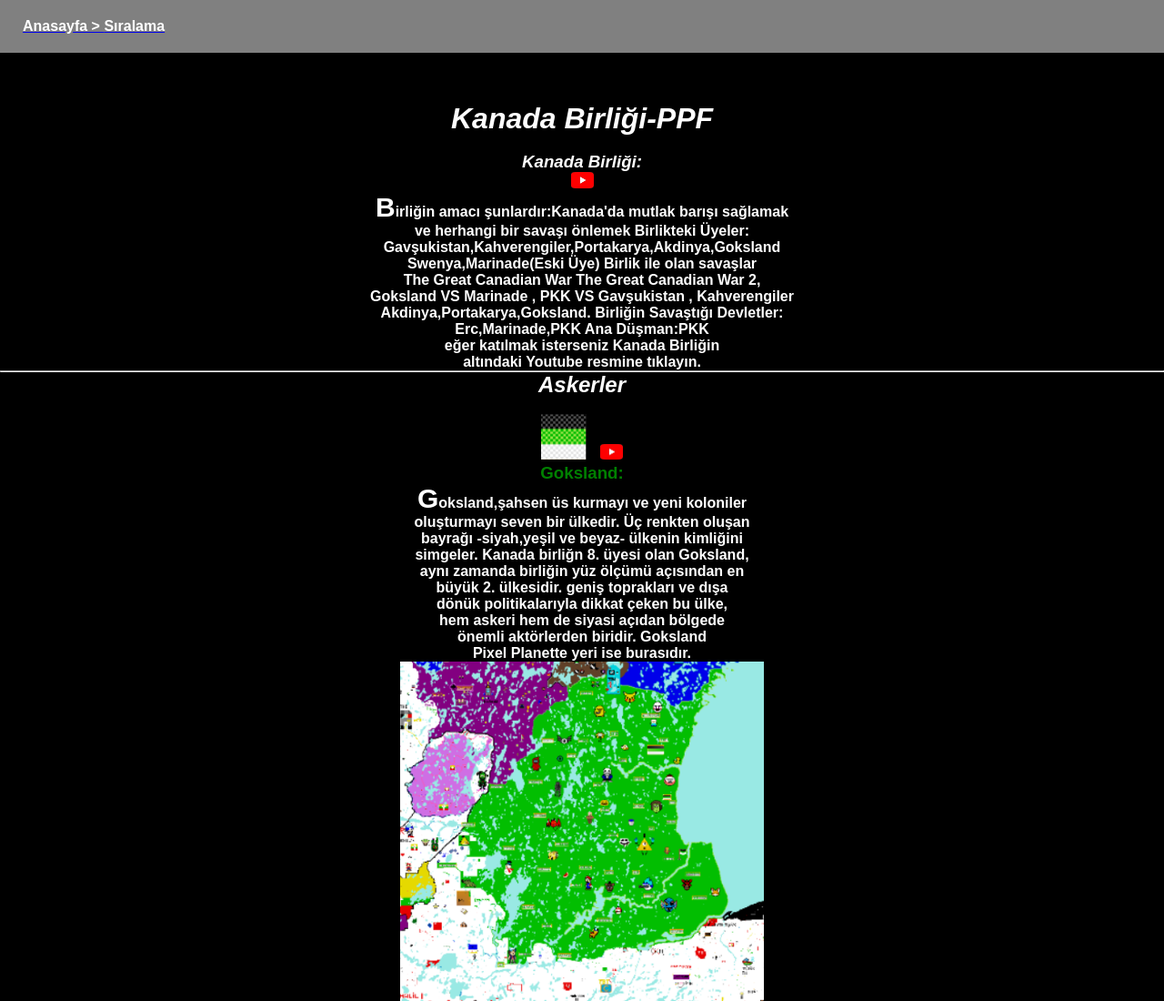
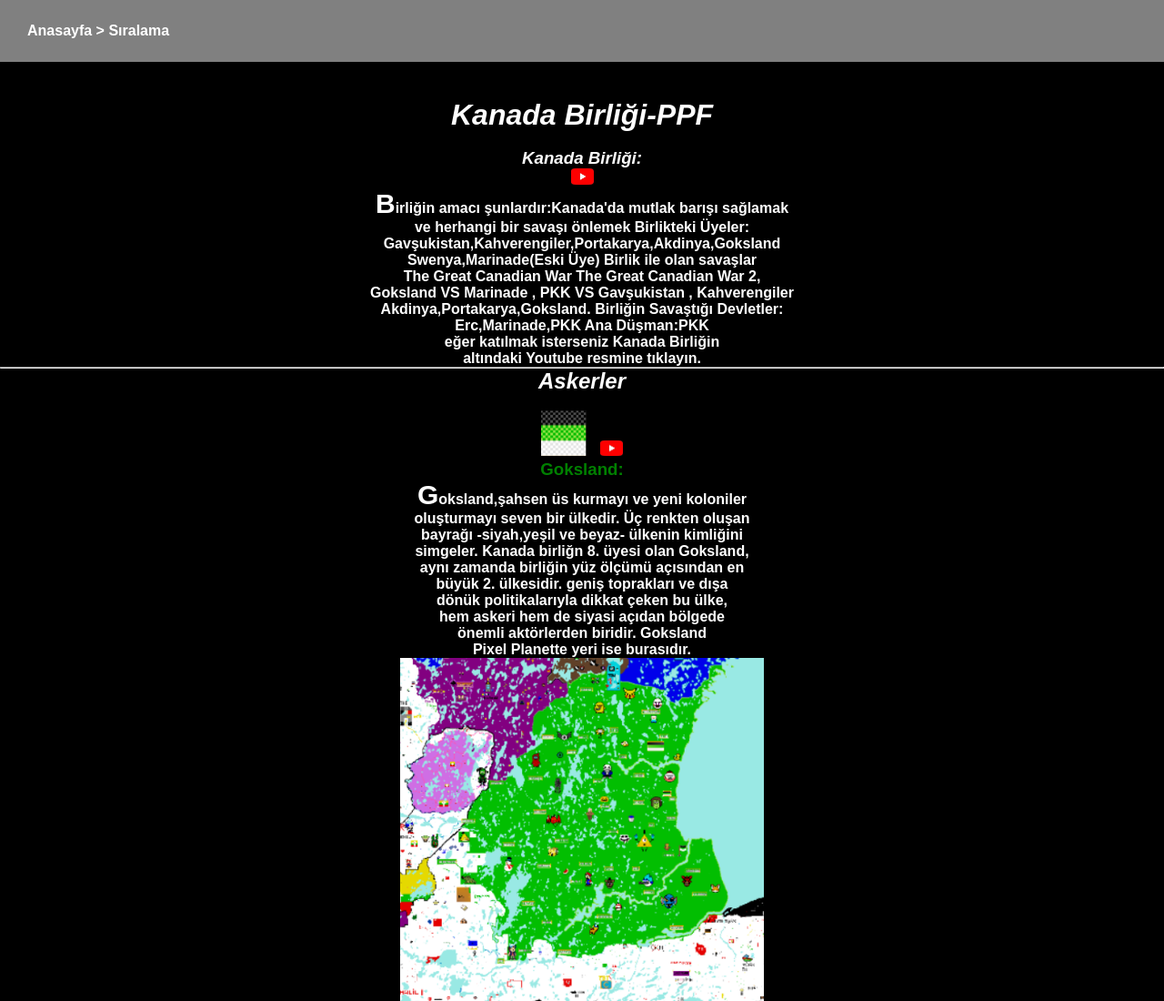
Before and after one commit to yusufsd-tech/kanada--birligi-ppf, a plain HTML site: page index.html in a window 1280 px wide. Shown: the top 1100 px of the page at 91% size. Drawn offline with Linux system fonts and the light colour scheme.

Commit message:
Add files via upload

```diff
--- a/yusuf.css
+++ b/yusuf.css
@@ -1,7 +1,7 @@
 *{
     box-sizing: border-box;
-    padding: 0;
     margin: 0;
+    padding: 0%;
 }
 
 body{
@@ -41,12 +41,12 @@ i{
 
 .ans{
     color: white;
+    background-color: grey;
+    text-align: left;
+    padding: 25px 30px;
     margin: 0;
-    box-sizing: border-box;
-    text-align: left;
-    background-color: gray;
-    padding: 20px 25px;
-
+    position: fixed;
+    width: 1800px;
 
 
 
@@ -54,6 +54,6 @@ i{
 
 li{
     color: white;
-    display: inline;
-
+    display: inline-block;
+    margin: 0;
 }
```
Also changed, not shown: index.html (+3 -1 lines), sıralam.html (+5 -1 lines).
